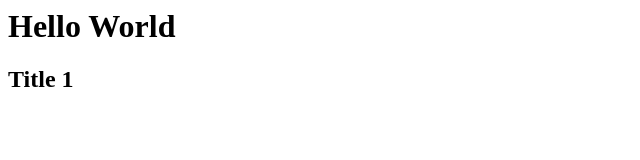
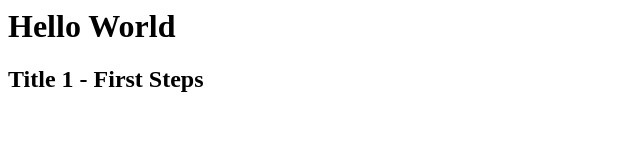
Before and after one commit to madurag/Trials, a plain HTML site: page index.html in a window 1280 px wide. Shown: the whole page, without its empty margins (0-640 px from the left). Drawn offline with Linux system fonts and the light colour scheme.

Commit message:
Updated some content

```diff
--- a/index.html
+++ b/index.html
@@ -6,6 +6,6 @@
   </head>
   <body>
     <h1>Hello World</h1>
-    <h2>Title 1</h2>
+    <h2>Title 1 - First Steps</h2>
   </body>
 </html>
```
